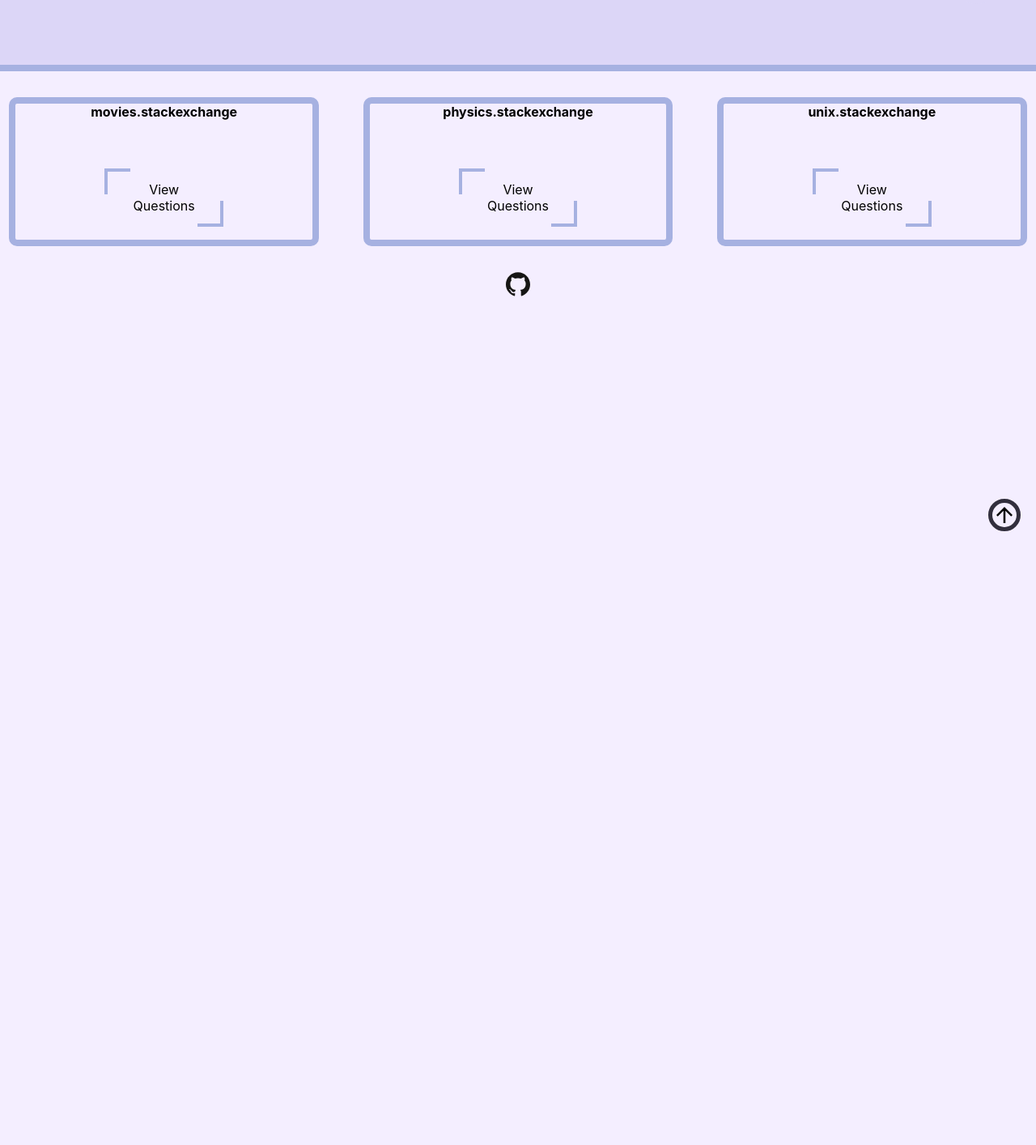
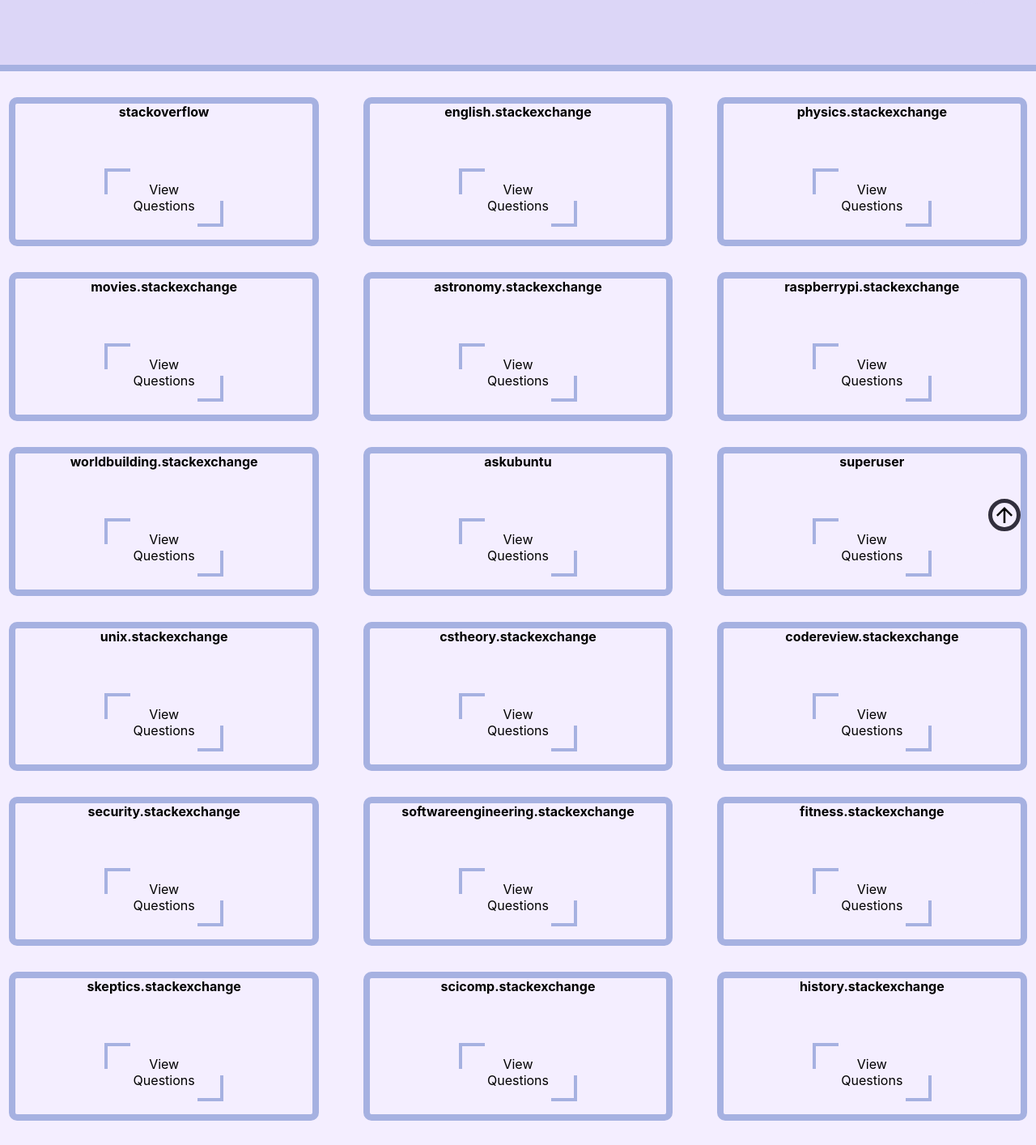
Before and after one commit to praaatik/stackexchange-digest, a React (Create React App) app: page /#/ in a window 1280 px wide. Shown: the part 72-1486 px from the top of the page at 81% size. Before the commit the page ends 800 px from the top, so only its background shows below. Built offline with nearby package versions, Linux system fonts and the light colour scheme; no server answers.

Commit message:
Update site list

```diff
--- a/src/sites.js
+++ b/src/sites.js
@@ -1,34 +1,31 @@
-// export let sites = [
-//   "stackoverflow",
-//   "english.stackexchange",
-//   "physics.stackexchange",
-//   "movies.stackexchange",
-//   "astronomy.stackexchange",
-//   "raspberrypi.stackexchange",
-//   "worldbuilding.stackexchange",
-//   "askubuntu",
-//   "superuser",
-//   "math.stackexchange",
-//   "unix.stackexchange",
-//   "cstheory.stackexchange",
-//   "codereview.stackexchange",
-//   "security.stackexchange",
-//   "softwareengineering.stackexchange",
-//   "android.stackexchange",
-//   "fitness.stackexchange",
-//   "skeptics.stackexchange",
-//   "scicomp.stackexchange",
-//   "history.stackexchange",
-//   "cs.stackexchange",
-//   "hinduism.stackexchange",
-//   "worldbuilding.stackexchange",
-//   "networkengineering.stackexchange",
-//   "ux.stackexchange",
-// ];
+export let sites = [
+  "stackoverflow",
+  "english.stackexchange",
+  "physics.stackexchange",
+  "movies.stackexchange",
+  "astronomy.stackexchange",
+  "raspberrypi.stackexchange",
+  "worldbuilding.stackexchange",
+  "askubuntu",
+  "superuser",
+  "unix.stackexchange",
+  "cstheory.stackexchange",
+  "codereview.stackexchange",
+  "security.stackexchange",
+  "softwareengineering.stackexchange",
+  "fitness.stackexchange",
+  "skeptics.stackexchange",
+  "scicomp.stackexchange",
+  "history.stackexchange",
+  "cs.stackexchange",
+  "hinduism.stackexchange",
+  "worldbuilding.stackexchange",
+  "networkengineering.stackexchange",
+];
 
 // below used for testing
-export let sites = [
-  "movies.stackexchange",
-  "physics.stackexchange",
-  "unix.stackexchange",
-];
+// export let sites = [
+//   "movies.stackexchange",
+//   "physics.stackexchange",
+//   "unix.stackexchange",
+// ];
```
